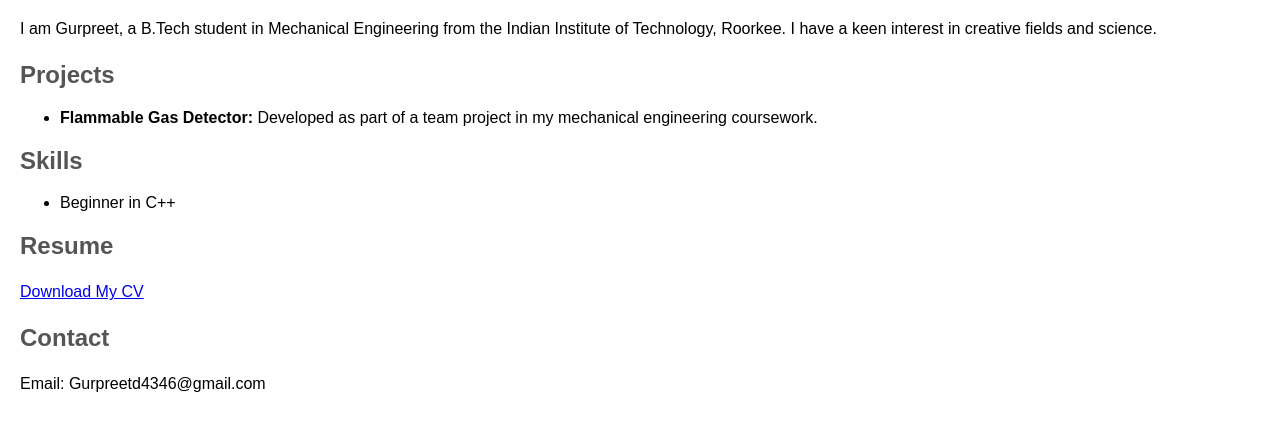
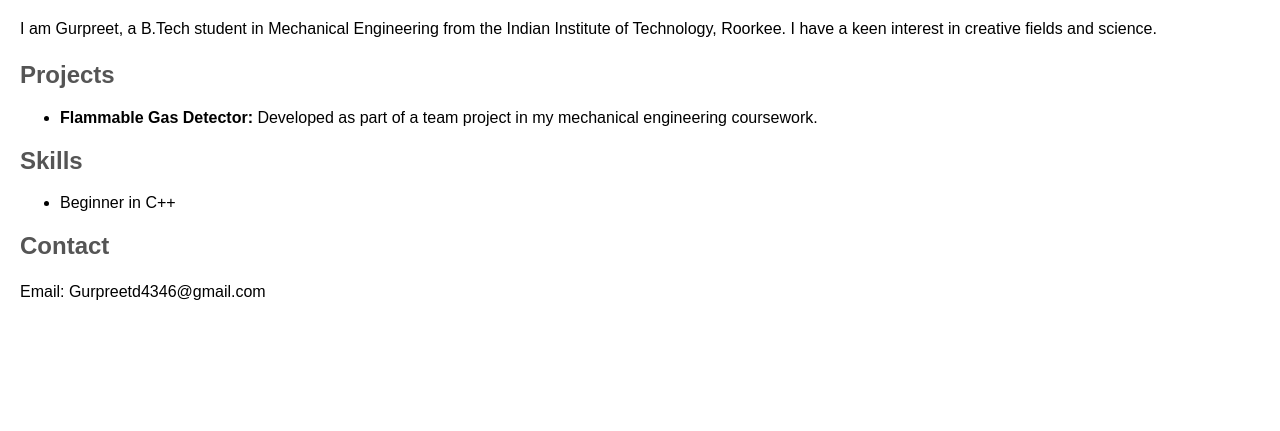
Before and after one commit to Gurpreet4168/github.io, a plain HTML site: page index.html in a window 1280 px wide. Shown: the part 111-542 px from the top of the page. Drawn offline with Linux system fonts and the light colour scheme.

Commit message:
Update index.html

```diff
--- a/index.html
+++ b/index.html
@@ -26,9 +26,6 @@
         <li>Beginner in C++</li>
     </ul>
 
-    <h2>Resume</h2>
-    <p><a href="LINK_TO_YOUR_CV.pdf">Download My CV</a></p> <!-- Replace with actual link later -->
-
     <h2>Contact</h2>
     <p>Email: Gurpreetd4346@gmail.com</p>
 </body>
```
